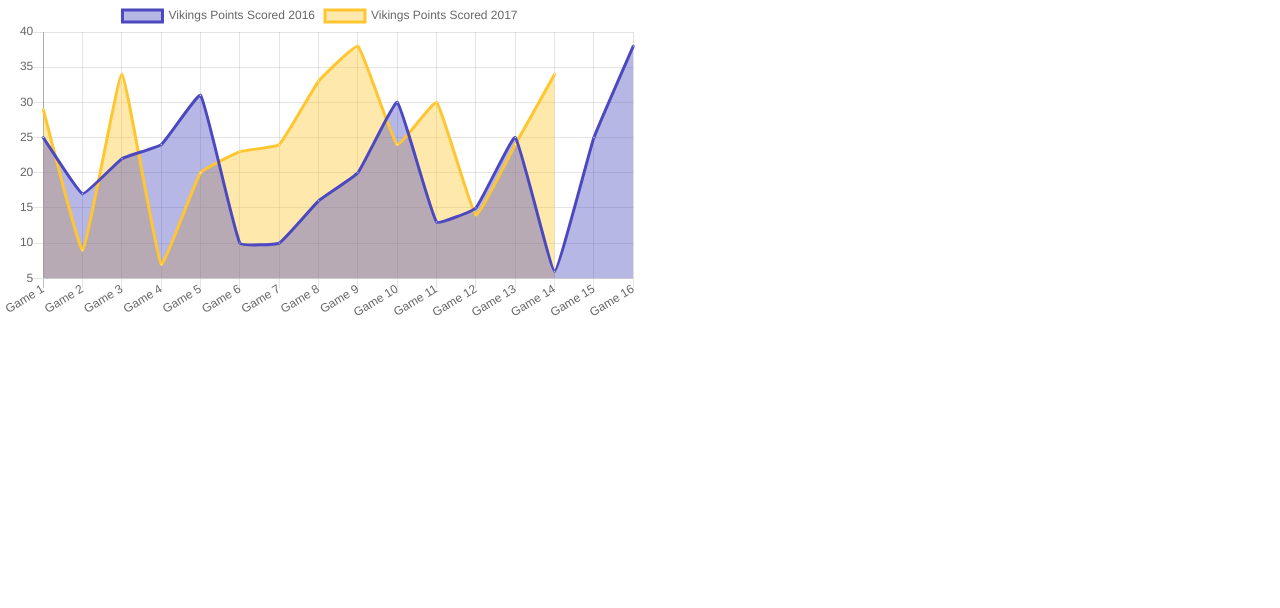
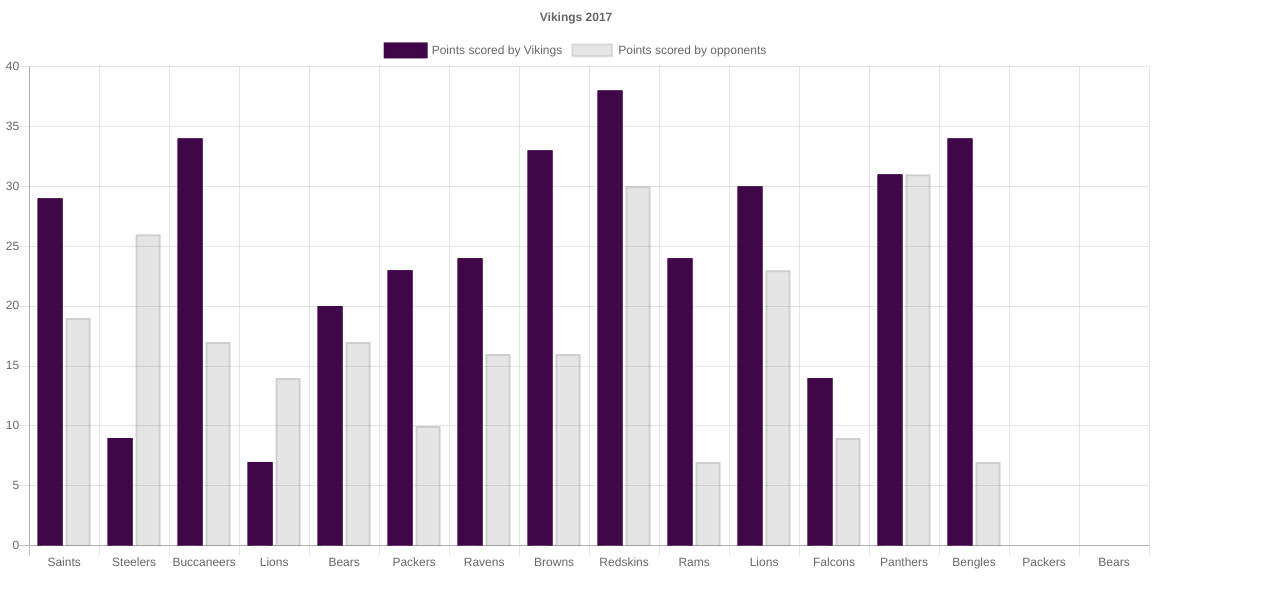
Before and after one commit to brandonleichty/ChartJS, a website: page index.html in a window 1280 px wide. Drawn offline with nearby package versions, Linux system fonts and the light colour scheme.

Commit message:
initial commit

```diff
--- a/index.html
+++ b/index.html
@@ -10,11 +10,11 @@
         <link rel="stylesheet" href="css/main.css">
     </head>
     <body>
-        <div style="width: 50%">
+        <div style="width: 90%">
             <canvas id="lineChart" height="400" width="800"></canvas>
         </div>
         <!-- <script src="js/vendor/modernizr-3.5.0.min.js"></script> -->
         <script src="https://cdnjs.cloudflare.com/ajax/libs/Chart.js/2.7.1/Chart.js"></script>
-        <script src="js/main.js"></script>
+        <script src="js/main-barchart.js"></script>
     </body>
 </html>
--- /dev/null
+++ b/js/main-barchart.js
@@ -0,0 +1,31 @@
+
+const CHART = document.getElementById("lineChart");
+
+Chart.defaults.scale.ticks.beginAtZero = true;
+
+let barChart = new Chart(CHART, {
+    type: 'bar',
+    data: {
+        labels: ['Saints', 'Steelers', 'Buccaneers', 'Lions', 'Bears', 'Packers', 'Ravens', 'Browns', 'Redskins', 'Rams', 'Lions', 'Falcons', 'Panthers', 'Bengles', 'Packers', 'Bears'],
+        datasets: [
+            {
+                label: 'Points scored by Vikings',
+                borderColor: '#400748',
+                backgroundColor: '#400748',
+                borderWidth: 4,
+                data: [29, 9, 34, 7, 20, 23, 24, 33, 38, 24, 30, 14, 31, 34]
+            }, {
+                label: 'Points scored by opponents',
+                boarderColor: '#DBDCDB',
+                borderWidth: 2,
+                data: [19, 26, 17, 14, 17, 10, 16, 16, 30, 7, 23, 9, 31, 7]
+            }
+        ]
+    },
+    options: {
+        title: {
+            display: true,
+            text: 'Vikings 2017'
+        }
+    }
+});
--- a/js/main.js
+++ b/js/main.js
@@ -1,5 +1,7 @@
 
 const CHART = document.getElementById("lineChart");
+
+Chart.defaults.global.responsive = true;
 
 let lineChart = new Chart(CHART, {
     type: 'line',
@@ -9,6 +11,7 @@
             {
                 label: "Vikings Points Scored 2016",
                 fill: true,
+                xAxisID: 0,
                 lineTension: 0.1,
                 backgroundColor: "rgba(75,75,192,0.4)",
                 borderColor: "rgba(75,72,192,1)",
@@ -48,5 +51,14 @@
                 data: [29, 9, 34, 7, 20, 23, 24, 33, 38, 24, 30, 14, 24, 34]
             }
         ]
+    },
+    options: {
+        scales: {
+            yAxes: [{
+                ticks: {
+                    beginAtZero: true
+                }
+            }]
+        }
     }
 });
```
